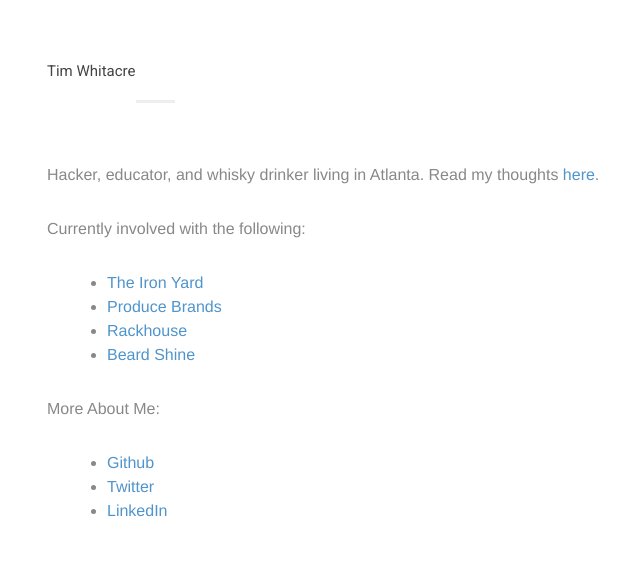
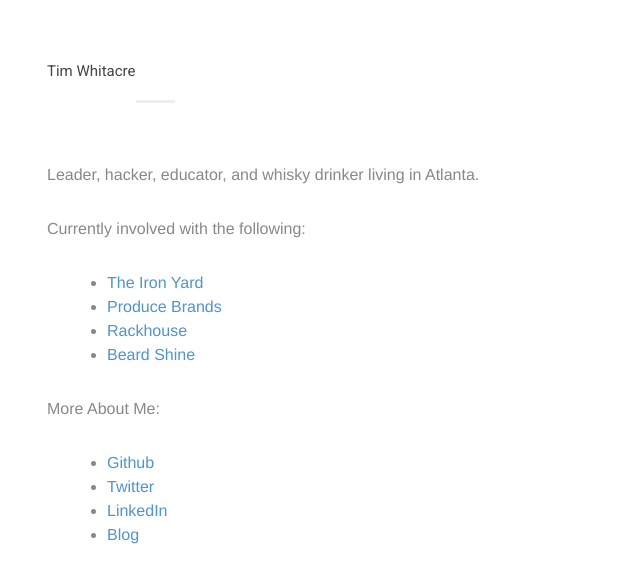
Before and after one commit to timwco/twhitacre.github.io, a plain HTML site: page index.html in a window 1280 px wide. Shown: the whole page, without its empty margins (293-933 px from the left). Drawn offline with Linux system fonts and the light colour scheme.

Commit message:
updated homepage

```diff
--- a/index.html
+++ b/index.html
@@ -21,7 +21,7 @@
     </div>
   </header>
   <div class="wrapper">
-    <p>Hacker, educator, and whisky drinker living in Atlanta. Read my thoughts <a href="/notes">here</a>.</p>
+    <p>Leader, hacker, educator, and whisky drinker living in Atlanta.</p>
     <p>Currently involved with the following:</p>
     <ul>
       <li><a href="http://theironyard.com/">The Iron Yard</a></li>
@@ -34,6 +34,7 @@
       <li><a href="https://github.com/twhitacre">Github</a></li>
       <li><a href="https://twitter.com/timwco">Twitter</a></li>
       <li><a href="https://www.linkedin.com/in/twhitacre">LinkedIn</a></li>
+      <li><a href="/notes">Blog</a></li>
     </ul>
   </div>
 </body>
```
